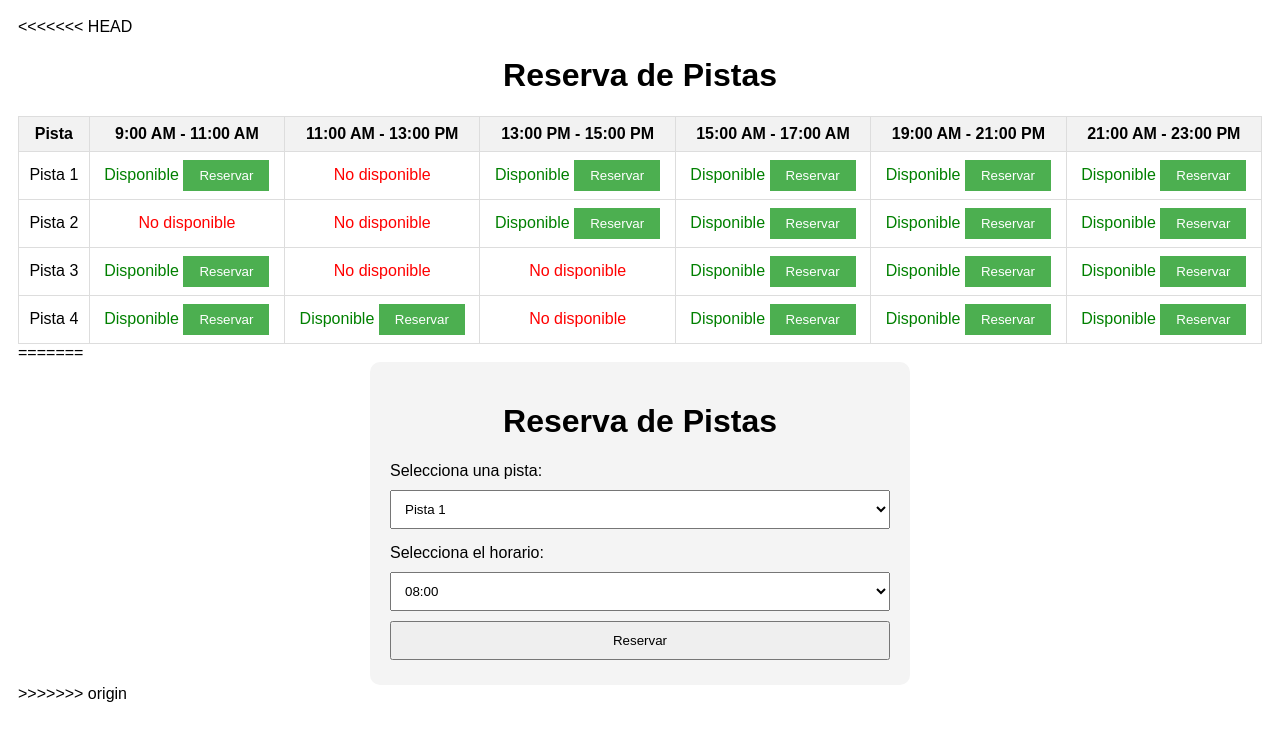
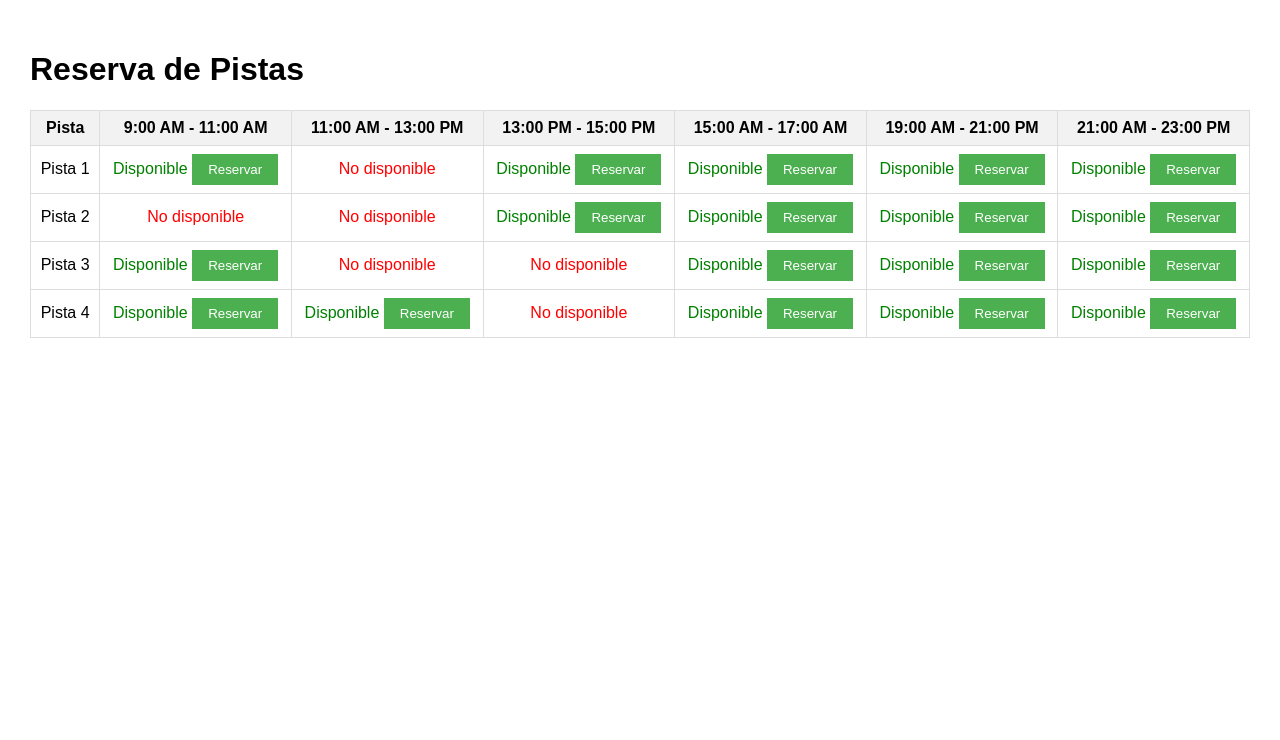
Before and after one commit to JeminaEB/Iniciandoproyecto, a plain HTML site: page Reservas.html in a window 1280 px wide. Drawn offline with Linux system fonts and the light colour scheme.

Commit message:
Arreglando el fallo en main

```diff
--- a/Reservas.html
+++ b/Reservas.html
@@ -7,7 +7,6 @@
     <style>
         body {
             font-family: Arial, sans-serif;
-<<<<<<< HEAD
             margin: 20px;
             padding: 10px;
         }
@@ -42,32 +41,10 @@
         button:disabled {
             background-color: #ccc;
             cursor: not-allowed;
-=======
-        }
-        .container {
-            max-width: 500px;
-            margin: 0 auto;
-            padding: 20px;
-            background-color: #f4f4f4;
-            border-radius: 10px;
-        }
-        h1 {
-            text-align: center;
-        }
-        label {
-            display: block;
-            margin: 10px 0 5px;
-        }
-        select, input[type="submit"] {
-            width: 100%;
-            padding: 10px;
-            margin: 5px 0;
->>>>>>> origin
         }
     </style>
 </head>
 <body>
-<<<<<<< HEAD
 
 <h1>Reserva de Pistas</h1>
 
@@ -148,47 +125,3 @@
 
 </body>
 </html>
-=======
-    <div class="container">
-        <h1>Reserva de Pistas</h1>
-
-        <form action="#" method="post">
-            <label for="pista">Selecciona una pista:</label>
-            <select name="pista" id="pista">
-
-                <option value="pista1">Pista 1</option><a href="Pista1.html"></a>
-                <option value="pista2">Pista 2</option>
-                <option value="pista3">Pista 3</option>
-                <option value="pista4">Pista 4</option>
-            </select>
-
-            <label for="horario">Selecciona el horario:</label>
-            <select name="horario" id="horario">
-
-                <option value="08:00">08:00</option>
-                <option value="09:00">09:00</option>
-                <option value="10:00">10:00</option>
-                <option value="11:00">11:00</option>
-                <option value="12:00">12:00</option>
-                <option value="13:00">13:00</option>
-                <option value="14:00">14:00</option>
-                <option value="15:00">15:00</option>
-                <option value="16:00">16:00</option>
-                <option value="17:00">17:00</option>
-                <option value="18:00">18:00</option>
-                <option value="19:00">19:00</option>
-                <option value="20:00">20:00</option>
-                <option value="22:00">21:00</option>
-                <option value="23:00">22:00</option>
-                <option value="23:00">23:00</option>
-
-
-
-            </select>
-
-            <input type="submit" value="Reservar">
-        </form>
-    </div>
-</body>
-</html>
->>>>>>> origin
```
